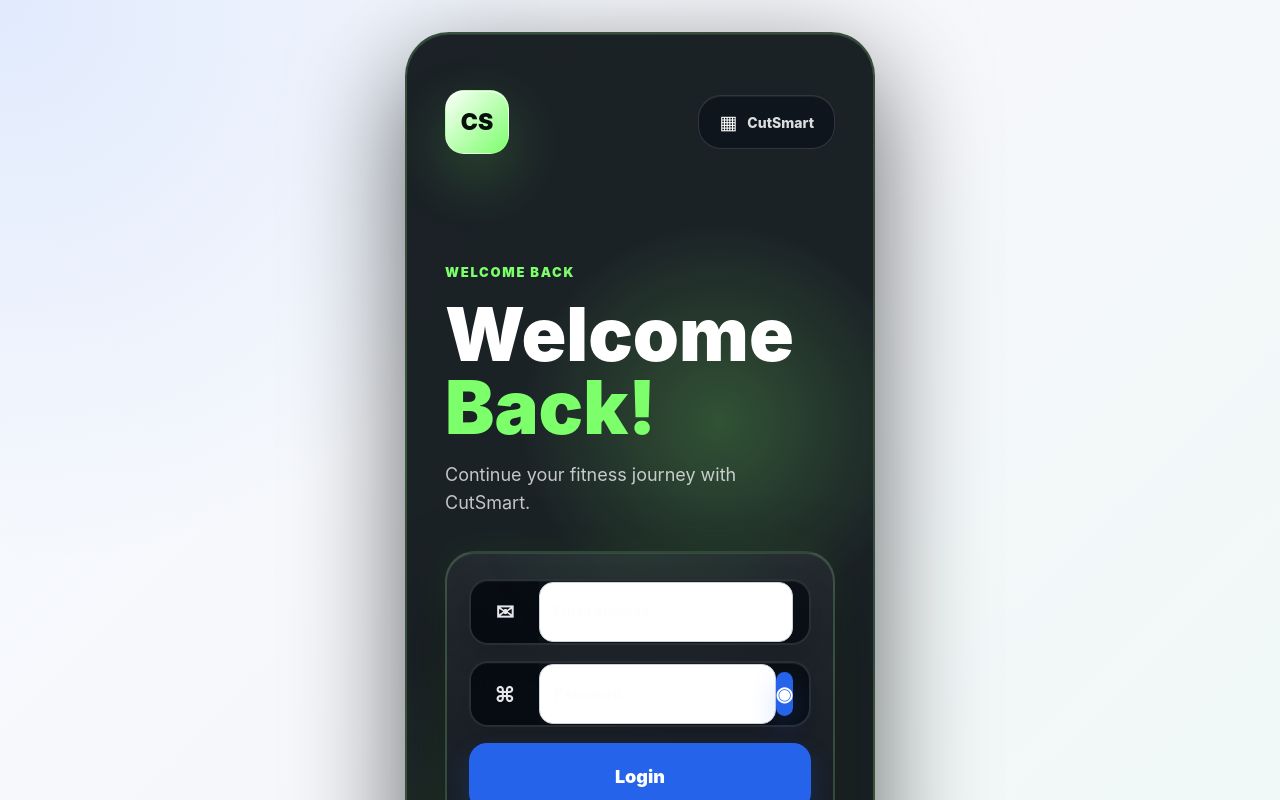
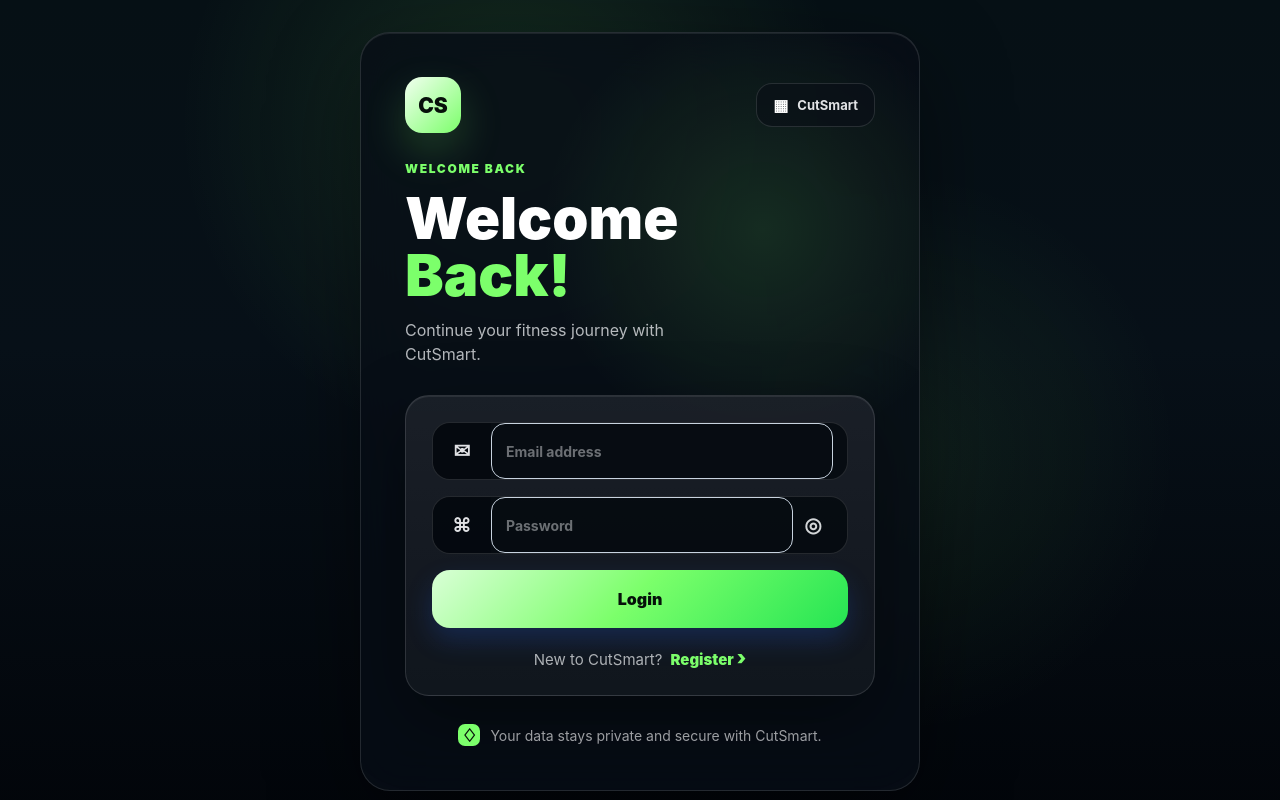
Before and after one commit to TTHeang520/cutsmart, a React app in the folder frontend/: page /login in a window 1280 px wide. Shown: the top 800 px of the page. Built offline with nearby package versions, Linux system fonts and the light colour scheme; the HTML template or start-up script is replaced by a standard one.

Commit message:
refine login register ui

```diff
--- a/frontend/src/App.jsx
+++ b/frontend/src/App.jsx
@@ -13,6 +13,7 @@
 import Reports from "./pages/Reports";
 import Settings from "./pages/Settings";
 import "./App.css";
+
 
 function App() {
   return (
--- a/frontend/src/index.css
+++ b/frontend/src/index.css
@@ -7,6 +7,8 @@
 #root {
   min-height: 100%;
   width: 100%;
+  margin: 0;
+  padding: 0;
   background: #02050a;
 }
 
--- a/frontend/src/pages/Login.css
+++ b/frontend/src/pages/Login.css
@@ -2,37 +2,32 @@
   min-height: 100vh;
   width: 100%;
   display: grid;
-  place-items: center;
-  padding: clamp(20px, 4vw, 44px);
+  place-items: start center;
+  padding-top: clamp(28px, 6vh, 64px);
   color: #f8fafc;
   background:
-    radial-gradient(circle at 58% 43%, rgba(124, 255, 107, 0.2), transparent 24%),
-    radial-gradient(circle at 14% 8%, rgba(124, 255, 107, 0.08), transparent 30%),
-    linear-gradient(180deg, #061015 0%, #071018 44%, #02050a 100%);
-  font-family:
-    Inter, ui-sans-serif, system-ui, -apple-system, BlinkMacSystemFont, "Segoe UI",
-    sans-serif;
+    radial-gradient(circle at 40% 15%, rgba(124, 255, 107, 0.12), transparent 32%),
+    radial-gradient(circle at 70% 55%, rgba(124, 255, 107, 0.08), transparent 28%),
+    linear-gradient(180deg, #061015 0%, #071018 42%, #02050a 100%);
+  font-family: Inter, ui-sans-serif, system-ui, -apple-system, BlinkMacSystemFont, "Segoe UI", sans-serif;
 }
 
 .auth-mobile-shell {
-  width: min(100%, 470px);
-  min-height: min(960px, calc(100vh - 40px));
-  display: flex;
-  flex-direction: column;
-  gap: 34px;
+  width: 100%;
+  max-width: 560px;
+  display: grid;
+  gap: 28px;
   margin: 0 auto;
-  padding: clamp(34px, 7vw, 56px) clamp(24px, 6vw, 38px) 38px;
-  border: 2px solid rgba(160, 255, 145, 0.2);
-  border-radius: 44px;
+  padding: clamp(28px, 5vw, 44px);
+  border: 1px solid rgba(255, 255, 255, 0.12);
+  border-radius: 30px;
   background:
-    radial-gradient(circle at 67% 38%, rgba(124, 255, 107, 0.22), transparent 28%),
-    radial-gradient(circle at 18% 86%, rgba(124, 255, 107, 0.08), transparent 28%),
-    rgba(4, 10, 15, 0.9);
+    radial-gradient(circle at 72% 26%, rgba(124, 255, 107, 0.12), transparent 32%),
+    rgba(8, 14, 22, 0.82);
   box-shadow:
-    0 34px 110px rgba(0, 0, 0, 0.6),
-    0 0 0 1px rgba(255, 255, 255, 0.03),
-    inset 0 1px 0 rgba(255, 255, 255, 0.09);
-  overflow: hidden;
+    0 30px 90px rgba(0, 0, 0, 0.42),
+    inset 0 1px 0 rgba(255, 255, 255, 0.08);
+  backdrop-filter: blur(24px);
 }
 
 .auth-topbar {
@@ -40,78 +35,63 @@
   align-items: center;
   justify-content: space-between;
   gap: 16px;
-  margin-bottom: 76px;
 }
 
 .auth-brand-badge {
-  width: 64px;
-  height: 64px;
-  flex: 0 0 auto;
+  width: 56px;
+  height: 56px;
   display: grid;
   place-items: center;
-  border: 1px solid rgba(255, 255, 255, 0.18);
-  border-radius: 19px;
+  border-radius: 17px;
   color: #07100a;
-  background:
-    linear-gradient(135deg, rgba(255, 255, 255, 0.98), rgba(124, 255, 107, 0.95)),
-    #7cff6b;
-  box-shadow:
-    0 22px 58px rgba(124, 255, 107, 0.22),
-    inset 0 1px 0 rgba(255, 255, 255, 0.7);
-  font-size: 23px;
+  background: linear-gradient(135deg, #f2fff0, #7cff6b);
+  font-size: 21px;
   font-weight: 950;
-  letter-spacing: 0;
+  box-shadow: 0 18px 44px rgba(124, 255, 107, 0.2);
 }
 
 .auth-top-pill {
-  min-height: 54px;
+  min-height: 44px;
   display: inline-flex;
   align-items: center;
-  gap: 10px;
-  padding: 0 20px;
-  border: 1px solid rgba(255, 255, 255, 0.14);
-  border-radius: 23px;
-  color: rgba(248, 250, 252, 0.88);
-  background: rgba(10, 16, 24, 0.68);
-  box-shadow: inset 0 1px 0 rgba(255, 255, 255, 0.07);
-  font-size: 14px;
+  gap: 9px;
+  padding: 0 16px;
+  border: 1px solid rgba(255, 255, 255, 0.12);
+  border-radius: 16px;
+  color: rgba(248, 250, 252, 0.9);
+  background: rgba(10, 16, 24, 0.7);
+  font-size: 13px;
+  font-weight: 850;
 }
 
 .auth-top-pill span {
   color: #ffffff;
-  font-size: 19px;
-  line-height: 1;
-}
-
-.auth-top-pill strong {
-  font-weight: 850;
+  font-size: 16px;
 }
 
 .auth-hero {
-  position: relative;
-  max-width: 330px;
+  max-width: 430px;
 }
 
 .auth-hero-copy {
   display: grid;
-  gap: 18px;
+  gap: 14px;
 }
 
 .auth-hero p {
   margin: 0;
   color: #7cff6b;
-  font-size: 13px;
+  font-size: 12px;
   font-weight: 950;
-  letter-spacing: 0.13em;
+  letter-spacing: 0.14em;
 }
 
 .auth-hero h1 {
   margin: 0;
   color: #ffffff;
-  font-size: clamp(54px, 12vw, 74px);
+  font-size: clamp(42px, 8vw, 58px);
   line-height: 0.98;
   font-weight: 950;
-  letter-spacing: 0;
 }
 
 .auth-hero h1 span {
@@ -120,39 +100,34 @@
 }
 
 .auth-hero em {
-  max-width: 310px;
-  color: rgba(248, 250, 252, 0.76);
-  font-size: 18px;
+  max-width: 330px;
+  color: rgba(248, 250, 252, 0.72);
+  font-size: 16px;
   font-style: normal;
   line-height: 1.55;
 }
 
 .auth-card {
-  width: 100%;
   display: grid;
-  gap: 26px;
-  padding: 26px 22px 28px;
-  border: 2px solid rgba(160, 255, 145, 0.2);
-  border-radius: 30px;
+  gap: 22px;
+  padding: clamp(20px, 4vw, 26px);
+  border: 1px solid rgba(255, 255, 255, 0.12);
+  border-radius: 24px;
   background:
-    radial-gradient(circle at 50% -12%, rgba(124, 255, 107, 0.08), transparent 42%),
-    linear-gradient(180deg, rgba(255, 255, 255, 0.1), rgba(255, 255, 255, 0.035)),
-    rgba(8, 14, 22, 0.84);
+    linear-gradient(180deg, rgba(255, 255, 255, 0.075), rgba(255, 255, 255, 0.035)),
+    rgba(9, 15, 23, 0.86);
   box-shadow:
-    0 28px 75px rgba(0, 0, 0, 0.45),
-    0 0 42px rgba(124, 255, 107, 0.08),
-    inset 0 1px 0 rgba(255, 255, 255, 0.1);
-  backdrop-filter: blur(24px);
+    0 24px 70px rgba(0, 0, 0, 0.38),
+    inset 0 1px 0 rgba(255, 255, 255, 0.08);
 }
 
 .auth-form {
   display: grid;
-  gap: 20px;
+  gap: 16px;
 }
 
 .auth-field {
   display: grid;
-  gap: 0;
 }
 
 .auth-field-label {
@@ -165,107 +140,86 @@
 }
 
 .auth-input-shell {
-  min-height: 66px;
+  min-height: 58px;
   display: grid;
-  grid-template-columns: 68px minmax(0, 1fr) auto;
+  grid-template-columns: 58px minmax(0, 1fr) auto;
   align-items: center;
-  gap: 0;
-  padding: 0 16px 0 0;
-  border: 2px solid rgba(255, 255, 255, 0.13);
-  border-radius: 19px;
-  background: rgba(5, 10, 16, 0.76);
-  box-shadow:
-    inset 0 1px 0 rgba(255, 255, 255, 0.055),
-    0 12px 30px rgba(0, 0, 0, 0.14);
-  transition:
-    border-color 0.2s ease,
-    box-shadow 0.2s ease,
-    background 0.2s ease;
+  padding: 0 14px 0 0;
+  border: 1px solid rgba(255, 255, 255, 0.12);
+  border-radius: 18px;
+  background: rgba(3, 8, 13, 0.78);
+  transition: border-color 0.2s ease, box-shadow 0.2s ease, background 0.2s ease;
 }
 
 .auth-input-shell:focus-within {
-  border-color: rgba(124, 255, 107, 0.76);
-  background: rgba(4, 10, 16, 0.92);
+  border-color: rgba(124, 255, 107, 0.72);
+  background: rgba(4, 10, 16, 0.94);
   box-shadow:
-    0 0 0 4px rgba(124, 255, 107, 0.1),
-    0 0 34px rgba(124, 255, 107, 0.08),
-    inset 0 1px 0 rgba(255, 255, 255, 0.07);
+    0 0 0 4px rgba(124, 255, 107, 0.09),
+    0 0 30px rgba(124, 255, 107, 0.08);
 }
 
 .auth-input-icon {
-  width: 68px;
+  width: 58px;
   height: 100%;
   display: grid;
   place-items: center;
-  align-self: stretch;
   border-radius: 17px 0 0 17px;
-  color: rgba(248, 250, 252, 0.92);
+  color: rgba(248, 250, 252, 0.9);
   background: rgba(2, 6, 10, 0.32);
-  font-size: 22px;
-  line-height: 1;
-  text-align: center;
+  font-size: 20px;
 }
 
 .auth-password-toggle {
-  width: 44px;
-  min-height: 44px;
+  width: 38px;
+  height: 38px;
   display: grid;
   place-items: center;
-  padding: 0;
   border: 0;
-  border-radius: 14px;
-  color: rgba(248, 250, 252, 0.88);
+  border-radius: 12px;
+  color: rgba(248, 250, 252, 0.78);
   background: transparent;
-  box-shadow: none;
-  font-size: 20px;
+  font-size: 18px;
+  cursor: pointer;
 }
 
 .auth-field input {
   width: 100%;
-  min-width: 0;
-  height: 60px;
-  padding: 0;
-  border: 0;
-  color: #ffffff;
+  height: 100%;
+  border: none;
+  outline: none;
   background: transparent;
-  font: inherit;
-  font-size: 17px;
-  font-weight: 750;
+
+  color: #f8fafc;
+  font-size: 18px;
+  font-weight: 500;
+
+  box-shadow: none;
+  appearance: none;
+  -webkit-appearance: none;
+  border-radius: 0;
+}
+
+.auth-field input:focus {
   outline: none;
+  border: none;
+  box-shadow: none;
 }
 
 .auth-field input::placeholder {
   color: rgba(248, 250, 252, 0.42);
-  font-weight: 700;
-}
-
-.auth-security-note::before {
-  width: 24px;
-  height: 24px;
-  display: inline-grid;
-  place-items: center;
-  border-radius: 7px;
-  color: #07100a;
-  background: #7cff6b;
-  font-weight: 950;
-  box-shadow: 0 0 18px rgba(124, 255, 107, 0.18);
-}
-
-.auth-link-row a {
-  color: #7cff6b;
-  text-decoration: none;
-  font-weight: 900;
+  font-weight: 650;
 }
 
 .auth-message {
   margin: 0;
-  padding: 13px 14px;
+  padding: 12px 14px;
   border: 1px solid rgba(248, 113, 113, 0.28);
-  border-radius: 16px;
+  border-radius: 14px;
   color: #fecaca;
-  background: rgba(127, 29, 29, 0.28);
-  font-size: 14px;
-  font-weight: 750;
+  background: rgba(127, 29, 29, 0.22);
+  font-size: 13px;
+  font-weight: 700;
 }
 
 .auth-message.is-success {
@@ -276,81 +230,43 @@
 
 .auth-primary-button {
   width: 100%;
-  min-height: 68px;
+  min-height: 58px;
   border: 0;
   border-radius: 18px;
   color: #06110a;
-  background:
-    linear-gradient(135deg, #d9ffd6 0%, #7cff6b 48%, #25e553 100%);
+  background: linear-gradient(135deg, #d9ffd6 0%, #7cff6b 48%, #25e553 100%);
   box-shadow:
-    0 20px 42px rgba(124, 255, 107, 0.28),
-    inset 0 1px 0 rgba(255, 255, 255, 0.7);
+    0 18px 38px rgba(124, 255, 107, 0.24),
+    inset 0 1px 0 rgba(255, 255, 255, 0.65);
   font: inherit;
-  font-size: 18px;
+  font-size: 16px;
   font-weight: 950;
   cursor: pointer;
-  transition:
-    transform 0.2s ease,
-    box-shadow 0.2s ease,
-    filter 0.2s ease;
-}
-
-.auth-primary-button:hover:not(:disabled) {
-  transform: translateY(-2px);
-  box-shadow:
-    0 26px 56px rgba(124, 255, 107, 0.36),
-    0 0 0 6px rgba(124, 255, 107, 0.08),
-    inset 0 1px 0 rgba(255, 255, 255, 0.76);
-  filter: saturate(1.04);
-}
-
-.auth-primary-button:disabled {
-  cursor: not-allowed;
-  opacity: 0.64;
-  transform: none;
 }
 
 .auth-link-row,
 .auth-security-note {
   margin: 0;
-  color: rgba(248, 250, 252, 0.7);
-  font-size: 17px;
+  color: rgba(248, 250, 252, 0.68);
+  font-size: 15px;
   text-align: center;
-}
-
-.auth-divider {
-  display: grid;
-  grid-template-columns: 1fr auto 1fr;
-  align-items: center;
-  gap: 20px;
-  color: rgba(248, 250, 252, 0.32);
-  font-size: 16px;
-  font-weight: 800;
-}
-
-.auth-divider::before,
-.auth-divider::after {
-  content: "";
-  height: 1px;
-  background: rgba(255, 255, 255, 0.13);
 }
 
 .auth-link-row {
   display: flex;
-  align-items: center;
   justify-content: center;
   gap: 8px;
   flex-wrap: wrap;
 }
 
 .auth-link-row a {
-  display: inline-flex;
-  align-items: center;
-  gap: 8px;
+  color: #7cff6b;
+  text-decoration: none;
+  font-weight: 900;
 }
 
 .auth-link-row a span {
-  font-size: 26px;
+  font-size: 20px;
   line-height: 0.8;
 }
 
@@ -359,76 +275,21 @@
   align-items: center;
   justify-content: center;
   gap: 10px;
-  margin-top: auto;
-  padding-top: 24px;
   color: rgba(248, 250, 252, 0.62);
-  font-size: 15px;
+  font-size: 14px;
 }
 
 .auth-security-note::before {
   content: "♢";
-  font-size: 21px;
-  line-height: 1;
-}
-
-@media (max-width: 520px) {
-  .auth-page {
-    padding: 12px;
-  }
-
-  .auth-mobile-shell {
-    width: 100%;
-    min-height: calc(100vh - 24px);
-    border-radius: 34px;
-    gap: 30px;
-  }
-
-  .auth-top-pill {
-    min-height: 46px;
-    padding: 0 14px;
-  }
-
-  .auth-hero h1 {
-    font-size: clamp(46px, 14vw, 60px);
-  }
-
-  .auth-card {
-    padding: 22px;
-    border-radius: 25px;
-  }
-
-  .auth-input-shell {
-    min-height: 60px;
-    grid-template-columns: 58px minmax(0, 1fr) auto;
-  }
-
-  .auth-field input {
-    height: 56px;
-  }
-
-  .auth-input-icon {
-    width: 58px;
-    font-size: 20px;
-  }
-}
-
-@media (max-width: 380px) {
-  .auth-mobile-shell {
-    padding-inline: 18px;
-  }
-
-  .auth-card {
-    padding: 18px;
-  }
-}
-
-@media (prefers-reduced-motion: reduce) {
-  .auth-input-shell,
-  .auth-primary-button,
-  .auth-password-toggle,
-  .auth-link-row a {
-    transition: none;
-  }
+  width: 22px;
+  height: 22px;
+  display: inline-grid;
+  place-items: center;
+  border-radius: 7px;
+  color: #07100a;
+  background: #7cff6b;
+  font-size: 18px;
+  font-weight: 950;
 }
 
 .auth-field input:-webkit-autofill,
@@ -438,3 +299,102 @@
   box-shadow: 0 0 0 1000px rgba(3, 8, 13, 0.95) inset;
   transition: background-color 9999s ease-in-out 0s;
 }
+
+@media (max-width: 520px) {
+  .auth-page {
+    padding: 14px;
+  }
+
+  .auth-mobile-shell {
+    border-radius: 26px;
+    padding: 24px 18px;
+  }
+
+  .auth-brand-badge {
+    width: 50px;
+    height: 50px;
+  }
+
+  .auth-top-pill {
+    min-height: 40px;
+    padding: 0 13px;
+  }
+
+  .auth-hero h1 {
+    font-size: clamp(38px, 12vw, 48px);
+  }
+
+  .auth-card {
+    border-radius: 22px;
+  }
+}
+
+html,
+body,
+#root {
+  min-height: 100vh !important;
+  width: 100% !important;
+  margin: 0 !important;
+  background: #02050a !important;
+}
+
+.auth-page {
+  min-height: 100vh !important;
+  width: 100% !important;
+  background:
+    radial-gradient(circle at 40% 15%, rgba(124, 255, 107, 0.12), transparent 32%),
+    radial-gradient(circle at 70% 55%, rgba(124, 255, 107, 0.08), transparent 28%),
+    linear-gradient(180deg, #061015 0%, #071018 42%, #02050a 100%) !important;
+}
+
+.auth-page .auth-field input {
+  background: transparent !important;
+  color: #ffffff !important;
+  box-shadow: none !important;
+}
+
+.auth-page .auth-field input::placeholder {
+  color: rgba(248, 250, 252, 0.42) !important;
+}
+
+.auth-page .auth-primary-button {
+  background: linear-gradient(135deg, #d9ffd6 0%, #7cff6b 48%, #25e553 100%) !important;
+  color: #06110a !important;
+}
+
+.auth-page .auth-field input:-webkit-autofill,
+.auth-page .auth-field input:-webkit-autofill:hover,
+.auth-page .auth-field input:-webkit-autofill:focus {
+  -webkit-text-fill-color: #ffffff !important;
+  box-shadow: 0 0 0 1000px rgba(3, 8, 13, 0.95) inset !important;
+}
+
+.auth-form .auth-password-toggle {
+  width: 38px;
+  height: 38px;
+  display: grid;
+  place-items: center;
+  border: 0;
+  border-radius: 12px;
+  color: rgba(248, 250, 252, 0.85);
+  background: transparent;
+  box-shadow: none;
+  font-size: 20px;
+  cursor: pointer;
+}
+
+.auth-form .auth-password-toggle:hover {
+  color: #ffffff;
+  background: transparent;
+  box-shadow: none;
+}
+.auth-form .auth-password-toggle {
+  background: transparent !important;
+  box-shadow: none !important;
+  color: rgba(248, 250, 252, 0.85) !important;
+}
+
+.auth-form .auth-password-toggle:hover {
+  background: transparent !important;
+  color: #ffffff !important;
+}
--- a/frontend/src/pages/Login.jsx
+++ b/frontend/src/pages/Login.jsx
@@ -1,6 +1,7 @@
 import { useState } from "react";
 import { Link, useNavigate } from "react-router-dom";
 import "./Login.css";
+
 
 function Login() {
   const navigate = useNavigate();
@@ -100,14 +101,13 @@
                   placeholder="Password"
                   required
                 />
-                <button
-                  type="button"
-                  className="auth-password-toggle"
-                  onClick={() => setShowPassword((currentValue) => !currentValue)}
-                  aria-label={showPassword ? "Hide password" : "Show password"}
-                >
-                  ◉
-                </button>
+               <button
+                type="button"
+                className="auth-password-toggle"
+                onClick={() => setShowPassword(!showPassword)}
+              >
+                {showPassword ? "◌" : "◎"}
+              </button>
               </span>
             </label>
 
@@ -117,10 +117,6 @@
               {isLoading ? "Logging in..." : "Login"}
             </button>
           </form>
-
-          <div className="auth-divider" aria-hidden="true">
-            <span>or</span>
-          </div>
 
           <p className="auth-link-row">
             New to CutSmart? <Link to="/register">Register <span aria-hidden="true">›</span></Link>
--- a/frontend/src/pages/Register.jsx
+++ b/frontend/src/pages/Register.jsx
@@ -130,10 +130,6 @@
             </button>
           </form>
 
-          <div className="auth-divider" aria-hidden="true">
-            <span>or</span>
-          </div>
-
           <p className="auth-link-row">
             Already have an account? <Link to="/login">Login <span aria-hidden="true">›</span></Link>
           </p>
```
